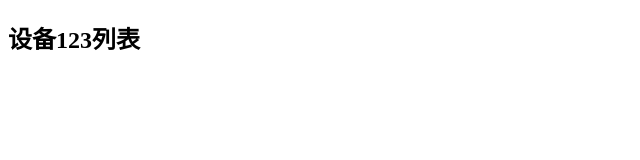
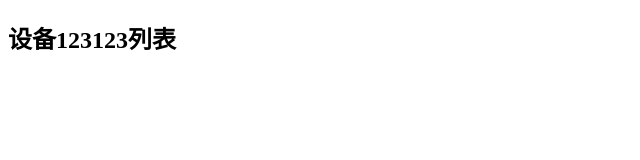
Before and after one commit to Chaselboys/TestARJS123, a plain HTML site: page index.html in a window 1280 px wide. Shown: the whole page, without its empty margins (0-640 px from the left). Drawn offline with Linux system fonts and the light colour scheme.

Commit message:
更新 index.html

```diff
--- a/index.html
+++ b/index.html
@@ -10,7 +10,7 @@
 <body  >
 <section class="content">
     <div class="box-header with-border">
-        <h1 class="box-title">设备123列表</h1>
+        <h1 class="box-title">设备123123列表</h1>
     </div>
 
 </section>
```
